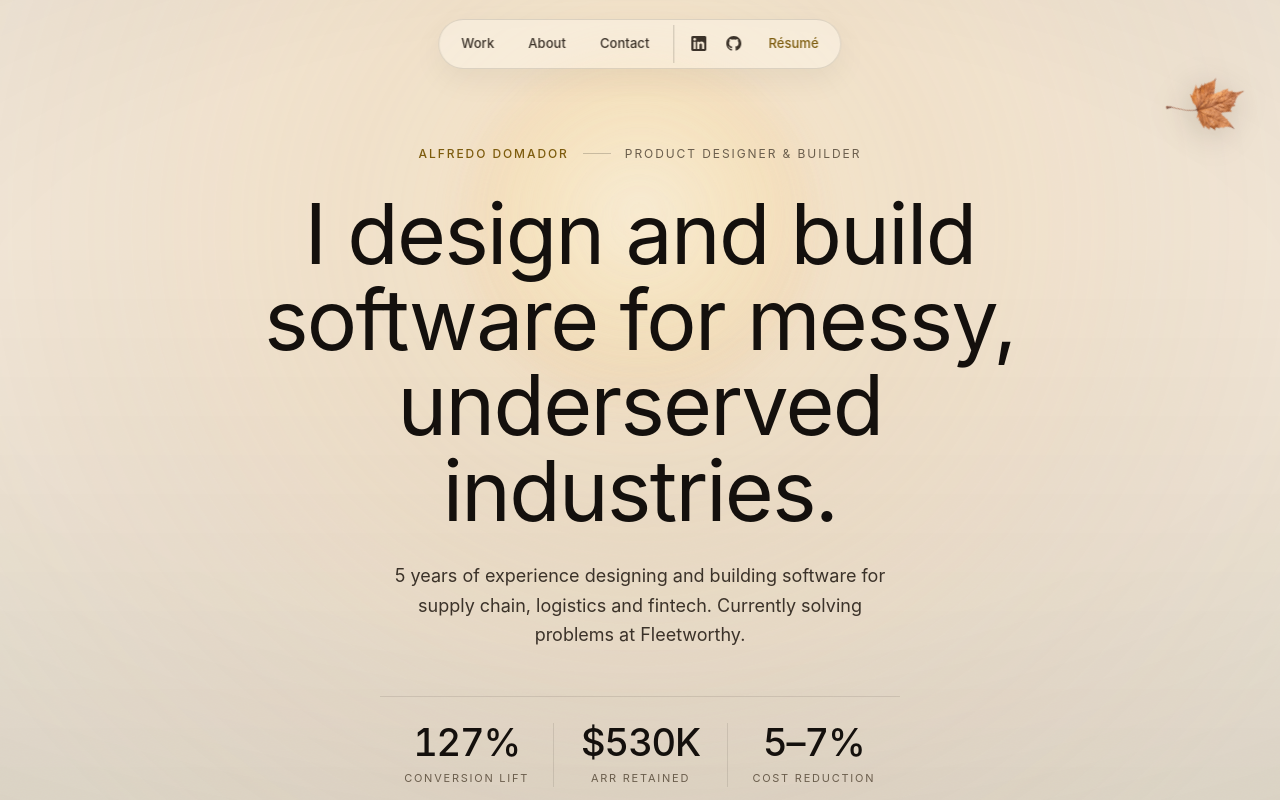
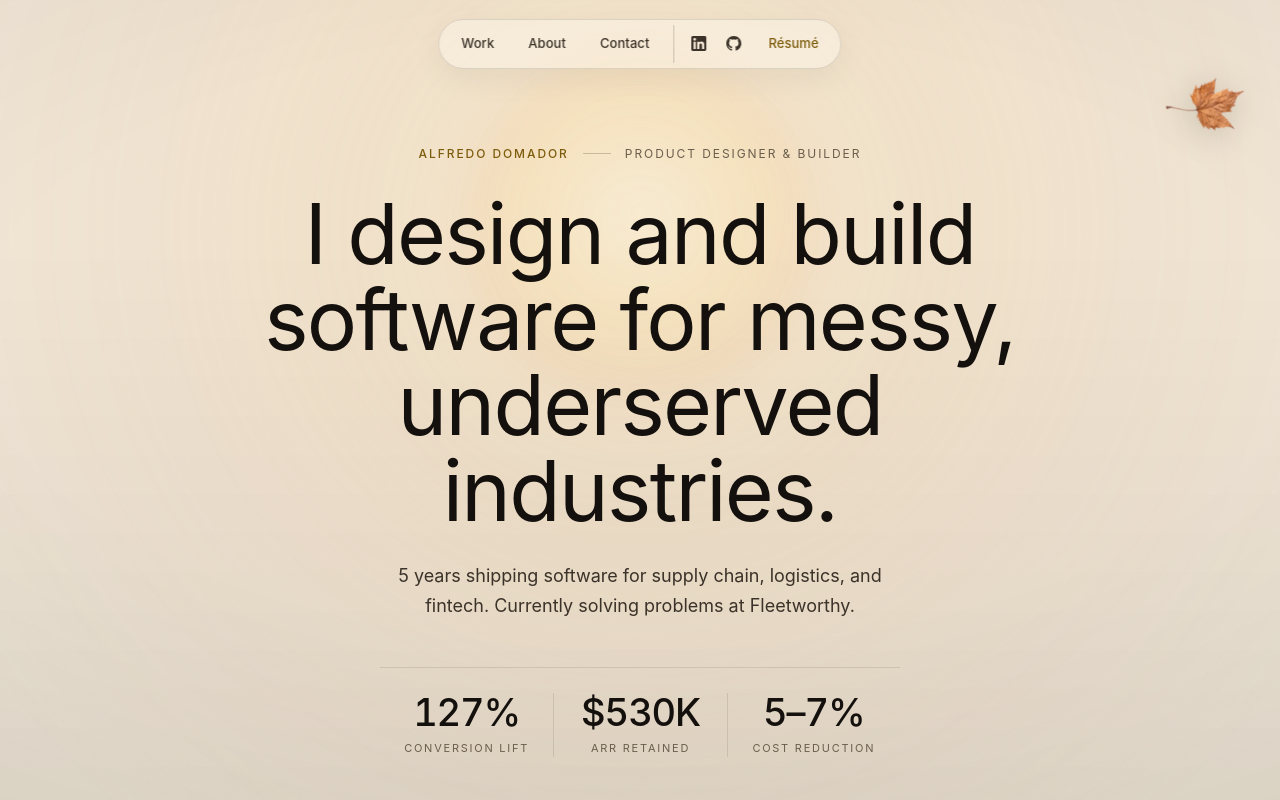
Before and after one commit to adomador/portfoliosite, a Next.js app: page / in a window 1280 px wide. Shown: the top 800 px of the page. Built offline with nearby package versions, Linux system fonts and the light colour scheme; a web font is replaced by a local one.

Commit message:
Refresh homepage hero copy
Updated the home hero text to better reflect the team's software shipping experience across supply chain, logistics, and fintech, while clarifying the current role at Fleetworthy.

```diff
--- a/components/home/Hero.tsx
+++ b/components/home/Hero.tsx
@@ -14,8 +14,7 @@ export default function Hero() {
         <h1 className={`u-display ${styles.headline}`}>{HEADLINE}</h1>
 
         <p className={styles.support}>
-          5 years of experience designing and building software for supply chain, logistics and fintech. Currently solving problems at Fleetworthy.
-        </p>
+        5 years shipping software for supply chain, logistics, and fintech. Currently solving problems at Fleetworthy.        </p>
 
         <ul className={styles.metrics} aria-label="Selected outcomes">
           {METRICS.map((metric) => (
```
